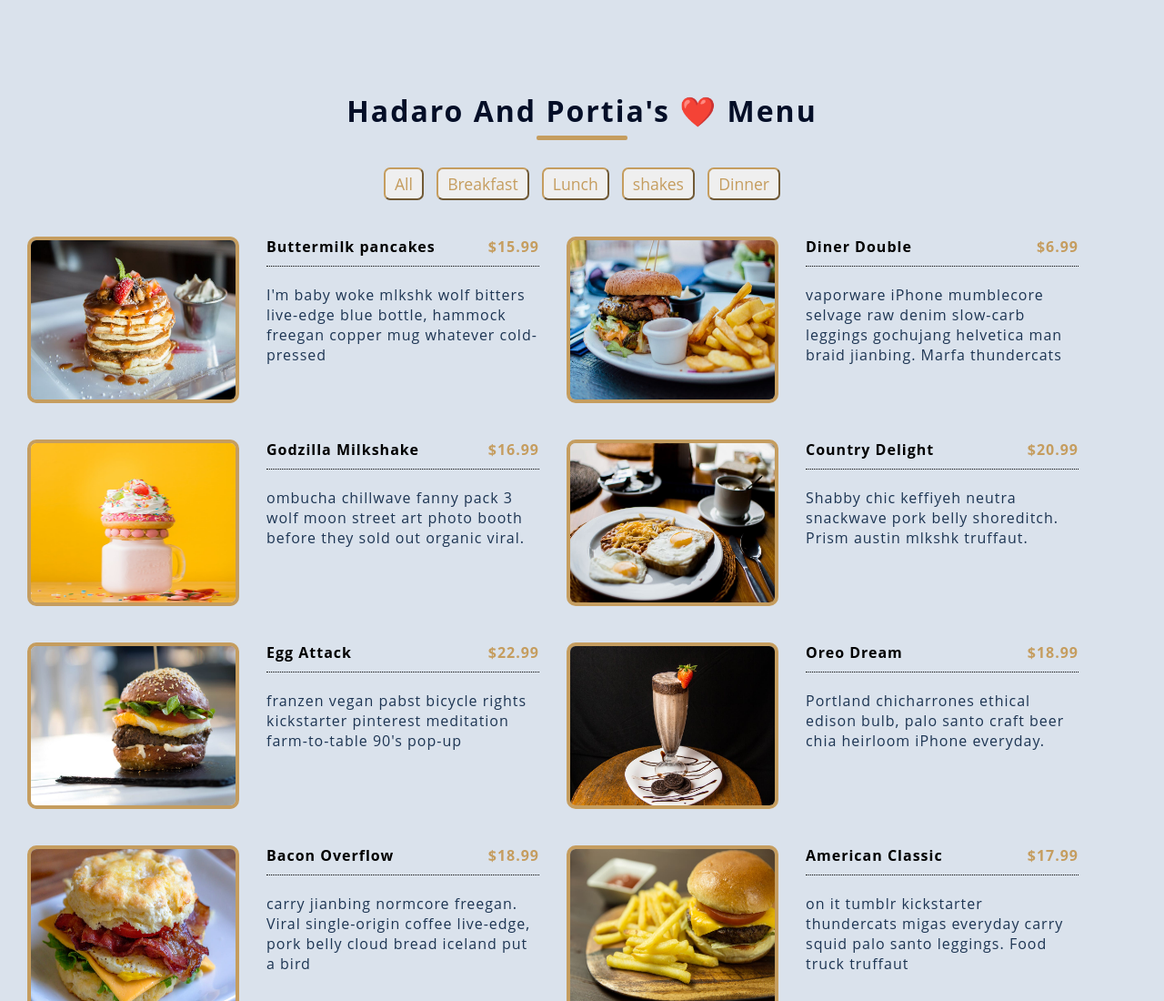
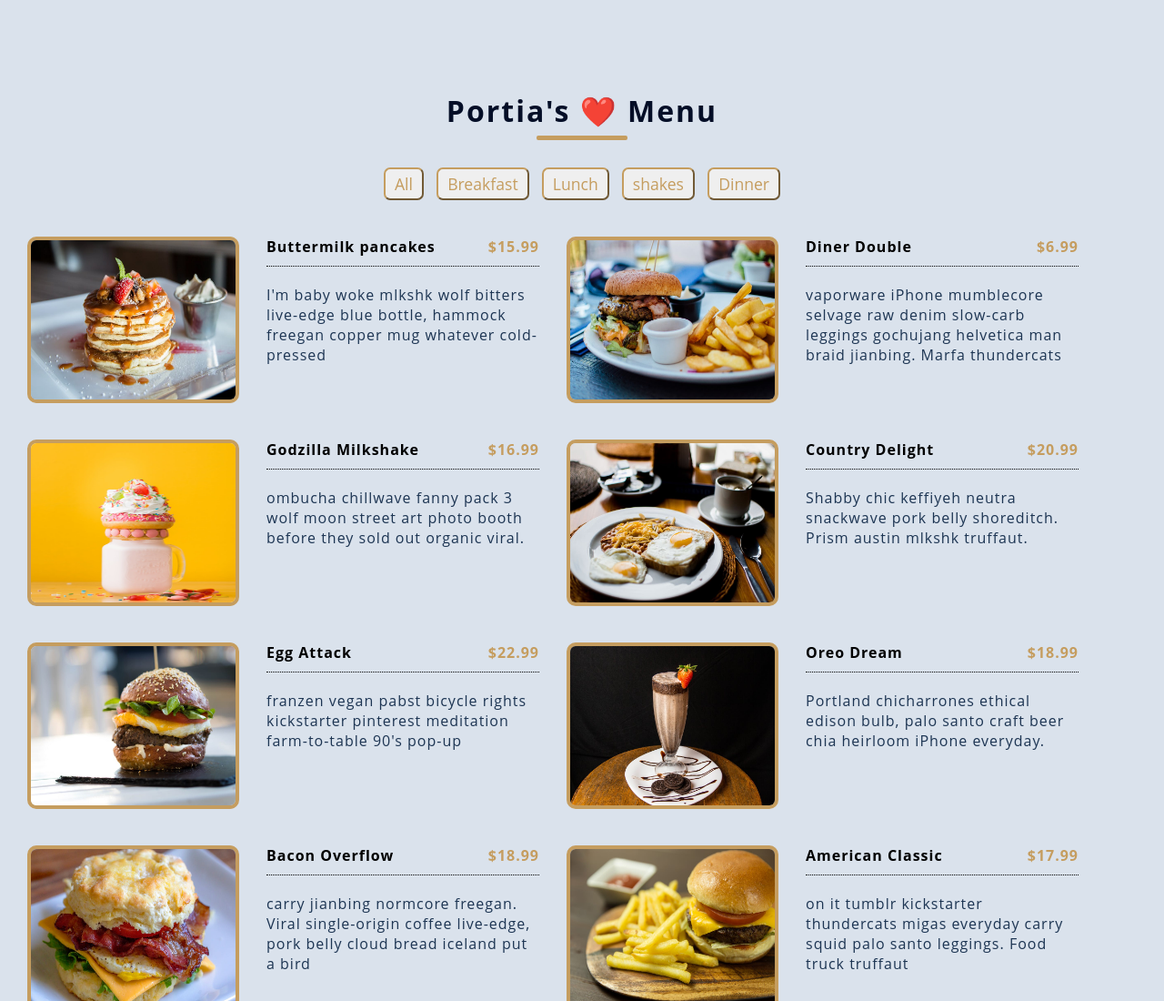
Before and after one commit to hadaroadams/MenuList-repo, a plain HTML site: page index.html in a window 1280 px wide. Shown: the top 1100 px of the page at 91% size. Drawn offline with Linux system fonts and the light colour scheme.

Commit message:
last commit

```diff
--- a/index.html
+++ b/index.html
@@ -11,7 +11,7 @@
 <body>
     <header>
         <div class="bar">
-            <h1>Hadaro And Portia's ❤️ Menu</h1>
+            <h1>Portia's ❤️ Menu</h1>
         </div>
         <div class="underline"></div>
         <div>
```
